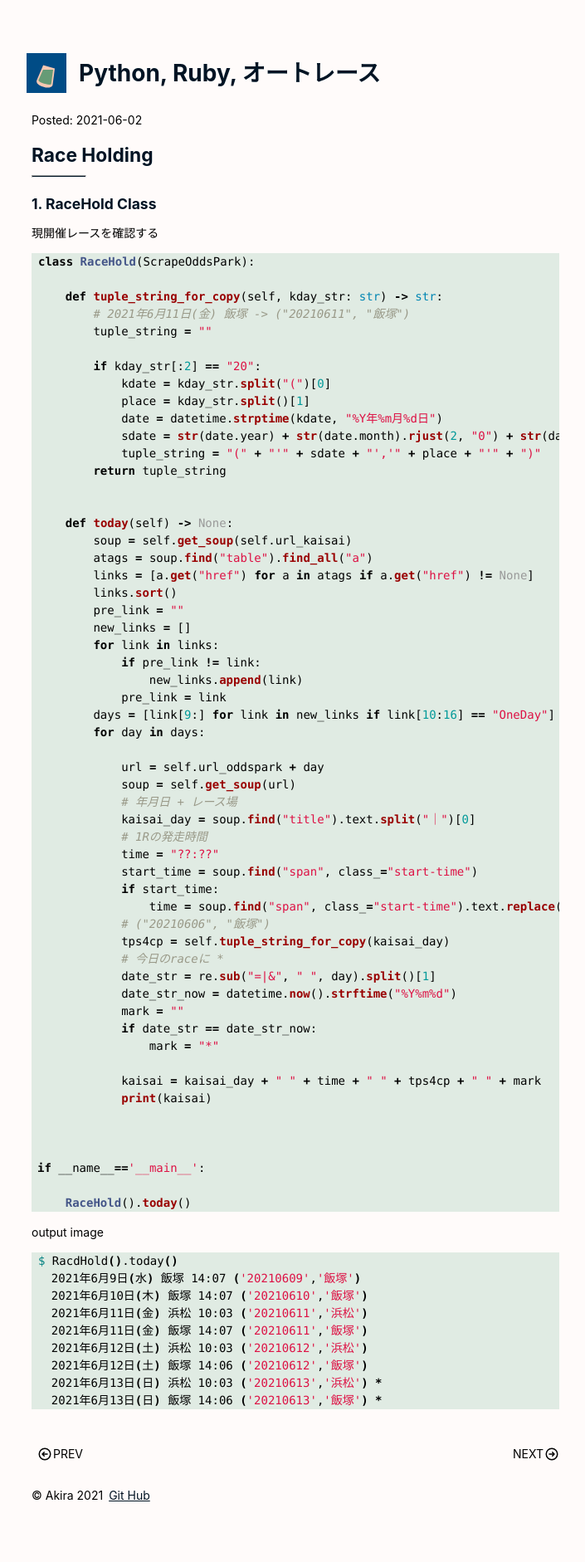
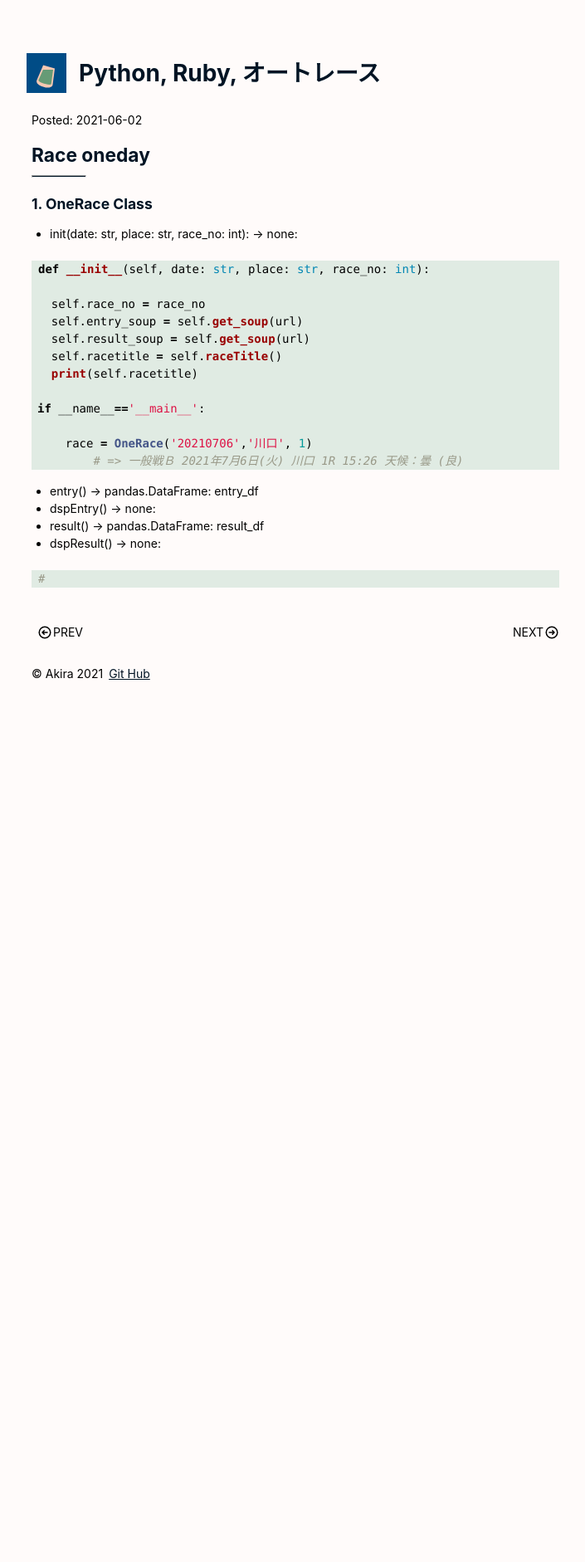
Before and after one commit to justgetwet/jekyll-race, a Jekyll site: the page built from _posts/2021-06-02-autorace-02.md, in a window 1280 px wide. Shown: the whole page at 83% size, without its empty margins (32-737 px from the left). Built offline with Jekyll 4.4.1, drawn with Linux system fonts in a browser that asks for light colours; after the commit the page ends 900 px from its top, so only the background shows below that.

Commit message:
tull-kinsho

````diff
--- a/_posts/2021-06-02-autorace-02.md
+++ b/_posts/2021-06-02-autorace-02.md
@@ -1,80 +1,32 @@
 ---
 layout: post
-title: "Race Holding"
+title: "Race oneday"
 ---
 
-### 1. RaceHold Class
+### 1. OneRace Class
 
-現開催レースを確認する
+- init(date: str, place: str, race_no: int): -> none:
 
 ```python
-class RaceHold(ScrapeOddsPark):
+def __init__(self, date: str, place: str, race_no: int):
 
-    def tuple_string_for_copy(self, kday_str: str) -> str:
-        # 2021年6月11日(金) 飯塚 -> ("20210611", "飯塚")
-        tuple_string = ""
-
-        if kday_str[:2] == "20":
-            kdate = kday_str.split("(")[0]
-            place = kday_str.split()[1]
-            date = datetime.strptime(kdate, "%Y年%m月%d日")
-            sdate = str(date.year) + str(date.month).rjust(2, "0") + str(date.day).rjust(2, "0")
-            tuple_string = "(" + "'" + sdate + "','" + place + "'" + ")"
-        return tuple_string
-
-
-    def today(self) -> None:
-        soup = self.get_soup(self.url_kaisai)
-        atags = soup.find("table").find_all("a")
-        links = [a.get("href") for a in atags if a.get("href") != None]
-        links.sort()
-        pre_link = ""
-        new_links = []
-        for link in links:
-            if pre_link != link:
-                new_links.append(link)
-            pre_link = link
-        days = [link[9:] for link in new_links if link[10:16] == "OneDay"]
-        for day in days:
-
-            url = self.url_oddspark + day
-            soup = self.get_soup(url)
-            # 年月日 + レース場
-            kaisai_day = soup.find("title").text.split("｜")[0]
-            # 1Rの発走時間
-            time = "??:??"
-            start_time = soup.find("span", class_="start-time")
-            if start_time:
-                time = soup.find("span", class_="start-time").text.replace("発走時間\xa0", "")
-            # ("20210606", "飯塚")
-            tps4cp = self.tuple_string_for_copy(kaisai_day)
-            # 今日のraceに *
-            date_str = re.sub("=|&", " ", day).split()[1]
-            date_str_now = datetime.now().strftime("%Y%m%d")
-            mark = ""
-            if date_str == date_str_now:
-                mark = "*"
-
-            kaisai = kaisai_day + " " + time + " " + tps4cp + " " + mark
-            print(kaisai)
-
-
+  self.race_no = race_no
+  self.entry_soup = self.get_soup(url)
+  self.result_soup = self.get_soup(url)
+  self.racetitle = self.raceTitle()
+  print(self.racetitle)
 
 if __name__=='__main__':
 
-    RaceHold().today()
+    race = OneRace('20210706','川口', 1)
+  	# => 一般戦Ｂ 2021年7月6日(火) 川口 1R 15:26 天候：曇 (良)
 ```
 
-output image
+- entry() -> pandas.DataFrame: entry_df
+- dspEntry() -> none:
+- result() -> pandas.DataFrame: result_df
+- dspResult() -> none:
 
 ```shell
-$ RacdHold().today()
-  2021年6月9日(水) 飯塚 14:07 ('20210609','飯塚')
-  2021年6月10日(木) 飯塚 14:07 ('20210610','飯塚')
-  2021年6月11日(金) 浜松 10:03 ('20210611','浜松')
-  2021年6月11日(金) 飯塚 14:07 ('20210611','飯塚')
-  2021年6月12日(土) 浜松 10:03 ('20210612','浜松')
-  2021年6月12日(土) 飯塚 14:06 ('20210612','飯塚')
-  2021年6月13日(日) 浜松 10:03 ('20210613','浜松') *
-  2021年6月13日(日) 飯塚 14:06 ('20210613','飯塚') *
+#
 ```
````
Also changed, not shown: _posts/2021-06-01-autorace-01.md (+31 -8 lines), _posts/2021-06-03-autorace-03.md (+37 -36 lines), _posts/2021-06-29-one-liner.md (added, +16 -0 lines), _posts/Untitled.md (deleted, +0 -9 lines).
